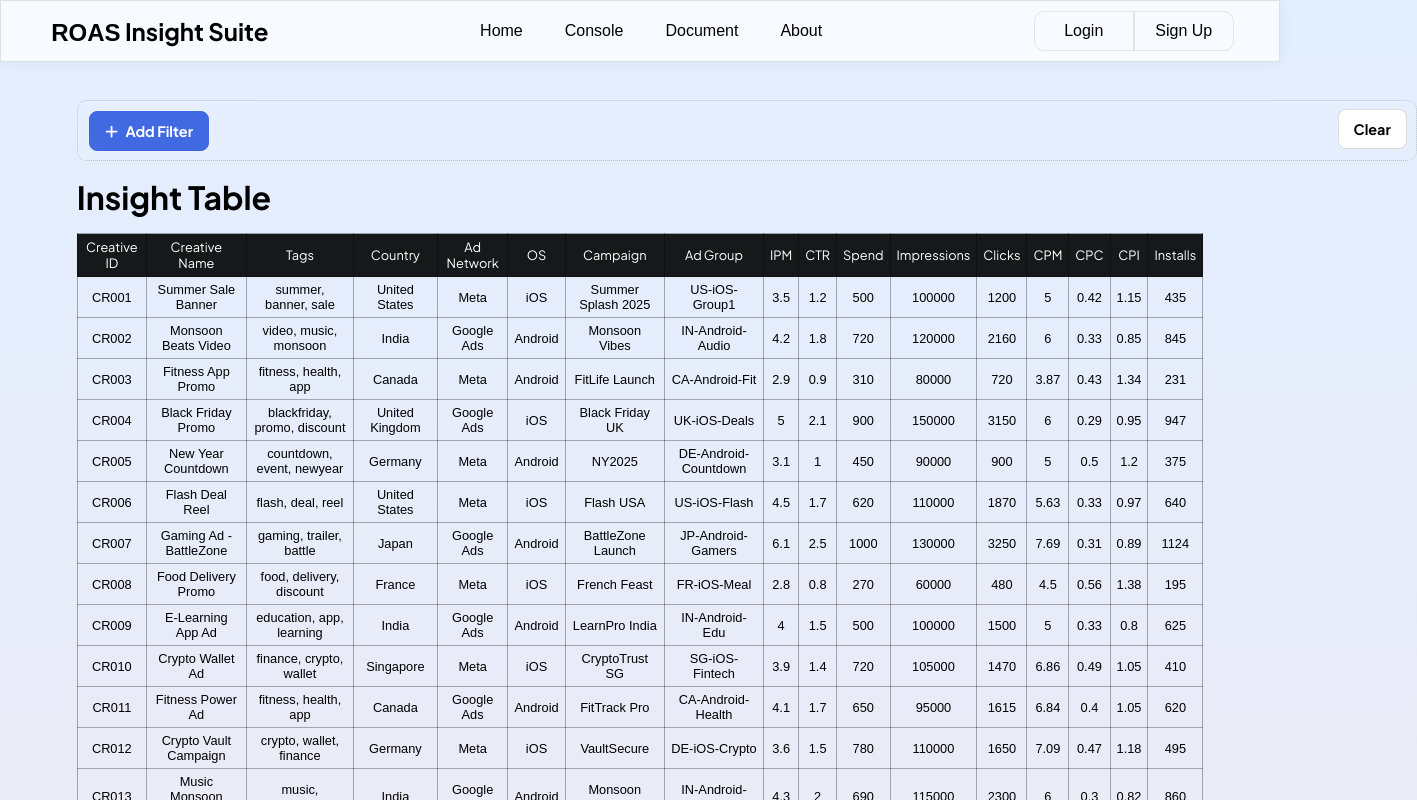
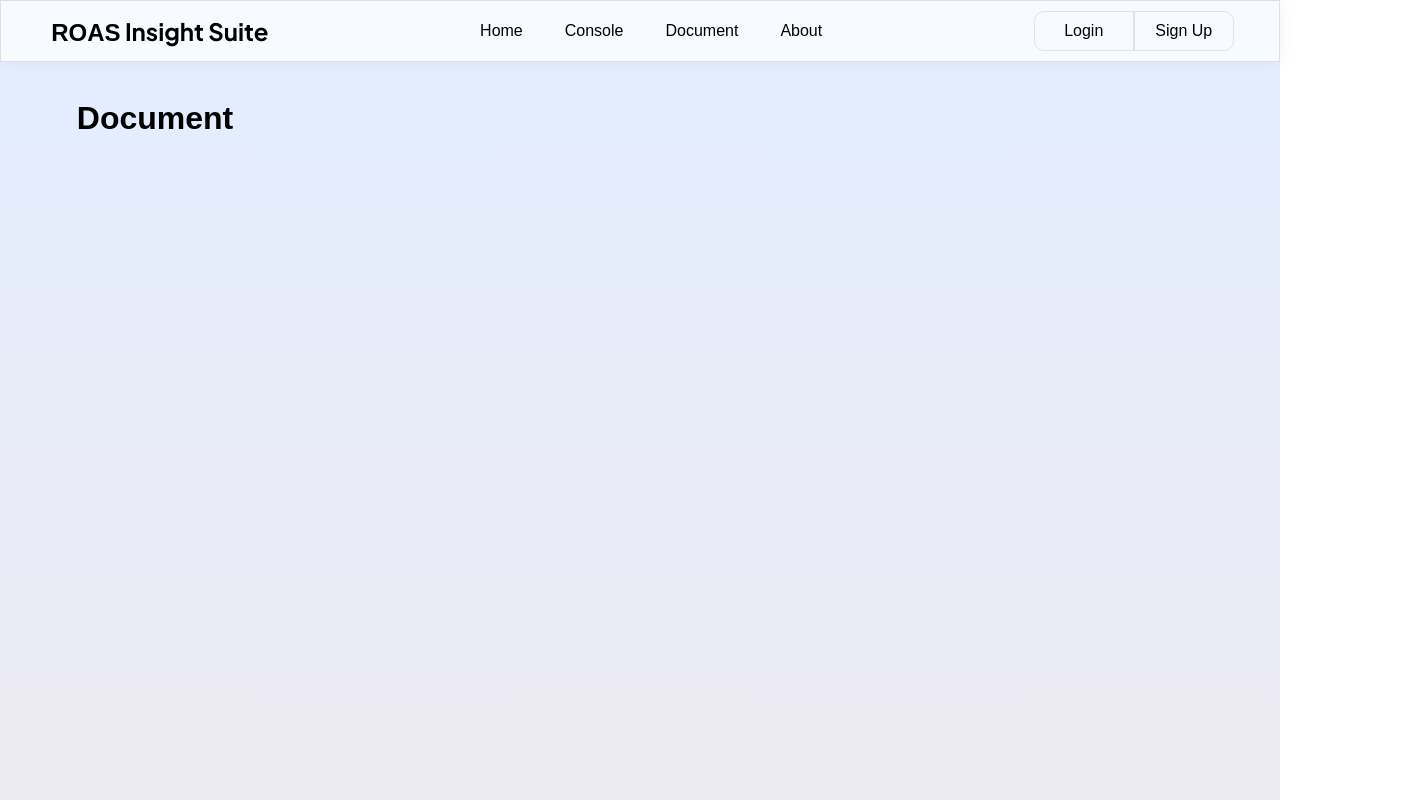
Before and after one commit to ijaihari/AdROI-Insight-Suite, a React (Vite) app: page /doc in a window 1280 px wide. Shown: the top 800 px of the page, 1417 px wide, since content can reach past the window. Built offline with nearby package versions, Linux system fonts and the light colour scheme.

Commit message:
routers update

```diff
--- a/src/App.jsx
+++ b/src/App.jsx
@@ -1,18 +1,26 @@
-import Filter from "./components/Filter";
-import FilteredTable from "./components/FilteredTable";
-import Footer from "./components/Footer";
-import Header from "./components/Header";
+import { Routes, Route } from 'react-router-dom';
+import Header from './components/Header';
+import Footer from './components/Footer';
+import Console from './components/Console';
+import Home from './components/Home';
+import Document from './components/Document';
+
 function App() {
   return (
-    <div>
-       <Header />
+    <div className=''>
+      <Header />
       <main>
-        <Filter />
-        <FilteredTable />
+        <Routes>
+          <Route path='/' element={<Home />} />
+          <Route path="/console" element={<Console />} >
+            <Route path='filtered/:id' />
+          </Route>
+          <Route path='/doc' element={<Document/>} />
+        </Routes>
       </main>
-      <Footer/>
+      <Footer />
     </div>
   );
+}
 
-}
 export default App;
--- /dev/null
+++ b/src/components/Console.jsx
@@ -0,0 +1,12 @@
+import Filter from "./Filter";
+import FilteredTable from "./FilteredTable";
+
+function Console() {
+    return (
+    <div className="console">
+        <Filter />
+        <FilteredTable />
+    </div>);
+}
+
+export default Console
--- /dev/null
+++ b/src/components/Document.jsx
@@ -0,0 +1,9 @@
+function Document() {
+    return (
+        <div>
+            <h1>Document</h1>
+        </div>
+    );
+}
+
+export default Document;
--- a/src/components/Header.jsx
+++ b/src/components/Header.jsx
@@ -1,13 +1,15 @@
+import { Link } from "react-router-dom";
+
 function Header() {
     return (
         <header>
             <nav className="navbar">
                 <h1 className="logo"><span>ROAS</span> Insight Suite</h1>
                 <section className="nav-tabs">
-                    <button>Home</button>
-                    <button>Console</button>
-                    <button>Document</button>
-                    <button>About</button>
+                    <Link to="/" ><button>Home</button></Link>
+                    <Link to="/console" ><button>Console</button></Link>
+                    <Link to="/doc" ><button>Document</button></Link>
+                    <Link to="/about" ><button>About</button></Link>
                 </section>
                 <section className="login">
                     <button>Login</button>
--- /dev/null
+++ b/src/components/Home.jsx
@@ -0,0 +1,10 @@
+function Home() {
+    return (
+        <div>
+            <h1>Home</h1>
+
+        </div>
+    );
+}
+
+export default Home;
--- a/src/index.scss
+++ b/src/index.scss
@@ -82,11 +82,14 @@ button {
 }
 
 main {
+  min-height: 100vh;
   margin: 100px 6%;
-  position: relative;
-  min-height: 100vh;
 }
 
+/* .console{
+  margin: 100px 6%;
+}
+ */
 .filter-section {
   width: 1340px;
   position: relative;
--- a/src/main.jsx
+++ b/src/main.jsx
@@ -3,9 +3,12 @@ import './index.scss'
 import App from './App.jsx'
 import { Provider } from 'react-redux'
 import { store } from './store/store.js'
+import { BrowserRouter } from 'react-router-dom'
 
 createRoot(document.getElementById('root')).render(
   <Provider store={store}>
-    <App />
+    <BrowserRouter>
+      <App />
+    </BrowserRouter>
   </Provider>
 )
```
Lines whose indentation alone changed are shown as unchanged.
